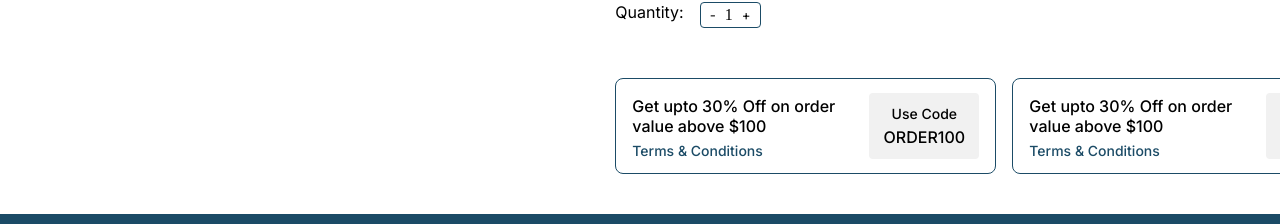
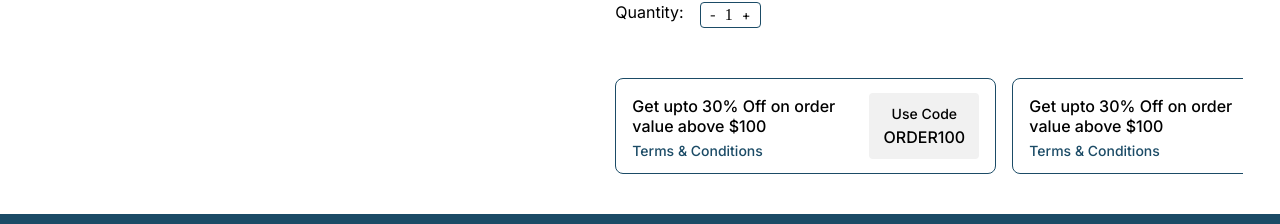
Before and after one commit to Gabriel-Lassen/E-Commerce-CodeVerse, a React (Vite) app in the folder codeverse/: page /products/1 in a window 1280 px wide. Shown: the part 1888-2112 px from the top of the page. Built offline with nearby package versions, Linux system fonts and the light colour scheme.

Commit message:
fix: ProductInfo cupons scroll

```diff
--- a/codeverse/src/components/Products/Product-Info/styles.module.scss
+++ b/codeverse/src/components/Products/Product-Info/styles.module.scss
@@ -341,7 +341,7 @@
 
     .cupons {
       order: 8;
-      max-width: 52vw;
+      max-width: 49vw;
       margin-bottom: 40px;
     }
     .productRatingMob {
```
